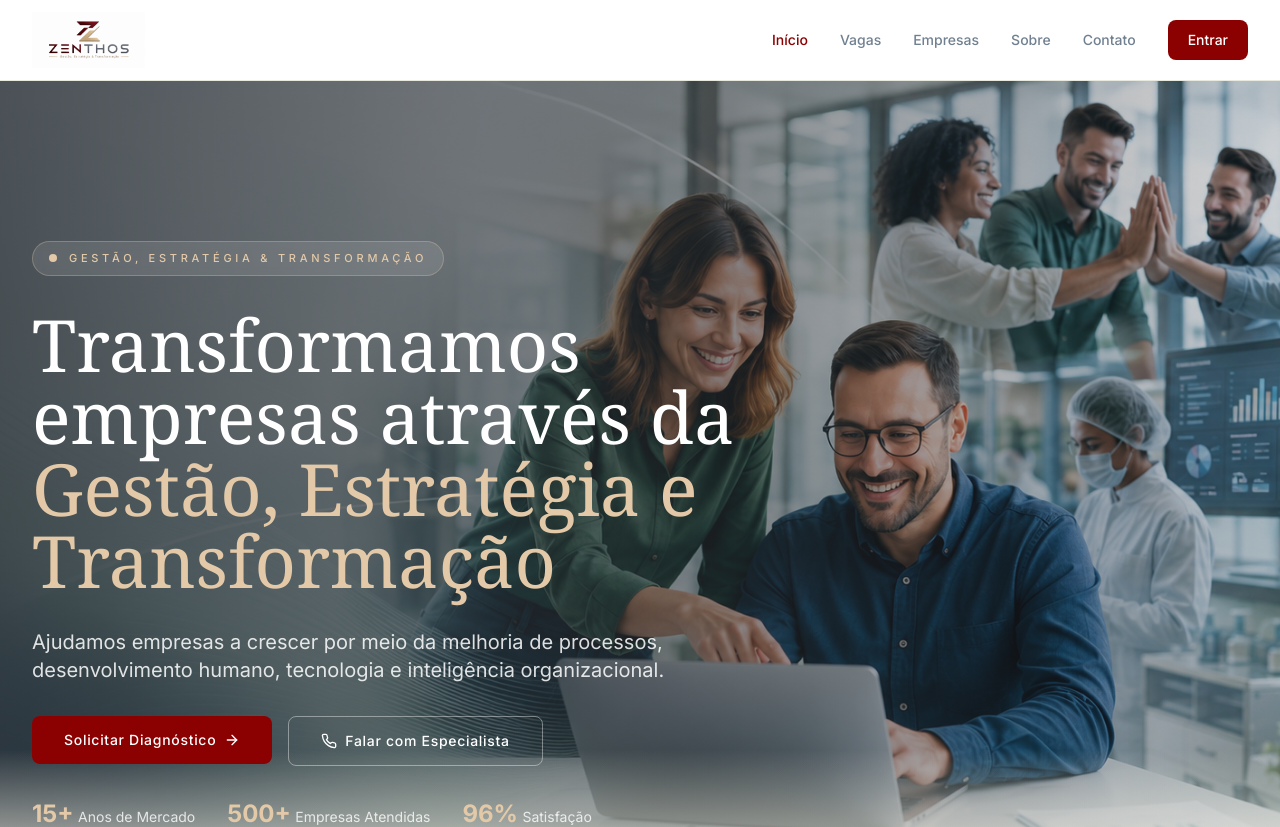
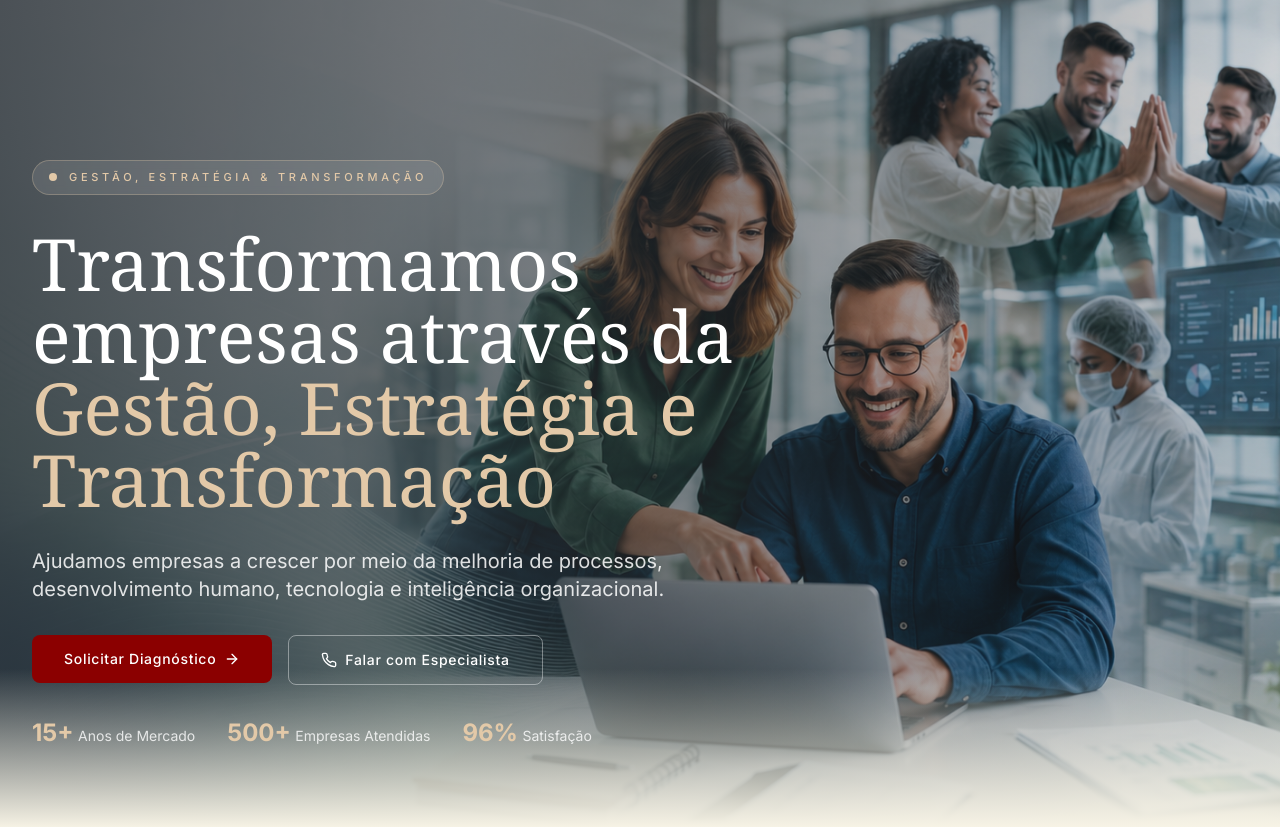
Before and after one commit to trivoroficial/consult_recruit, a Next.js app: page / in a window 1280 px wide. Shown: the top 827 px of the page. Built offline with nearby package versions, Linux system fonts and the light colour scheme.

Commit message:
Update layout.tsx

```diff
--- a/src/app/(public)/layout.tsx
+++ b/src/app/(public)/layout.tsx
@@ -1,7 +1,5 @@
 // src/app/(public)/layout.tsx
 import { ReactNode } from 'react'
-import { Header } from '@/components/layout/Header'
-import { Footer } from '@/components/layout/Footer'
 
 export default function PublicLayout({
   children,
@@ -9,12 +7,8 @@ export default function PublicLayout({
   children: ReactNode
 }) {
   return (
-    <div className="flex flex-col min-h-screen">
-      <Header />
-      <main className="flex-1">
-        {children}
-      </main>
-      <Footer />
+    <div className="min-h-screen bg-[#F8F4E6]">
+      {children}
     </div>
   )
 }
```
